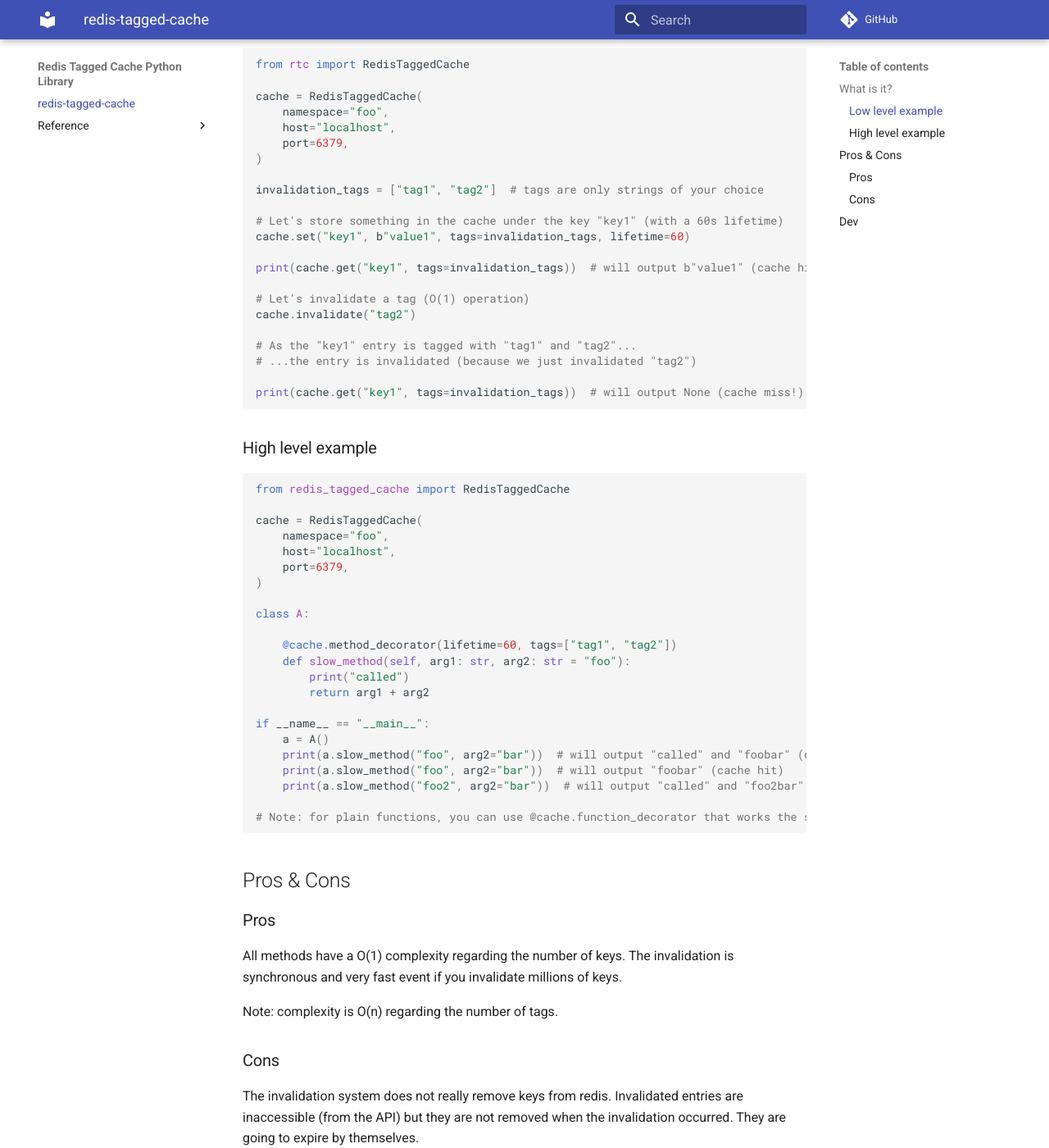
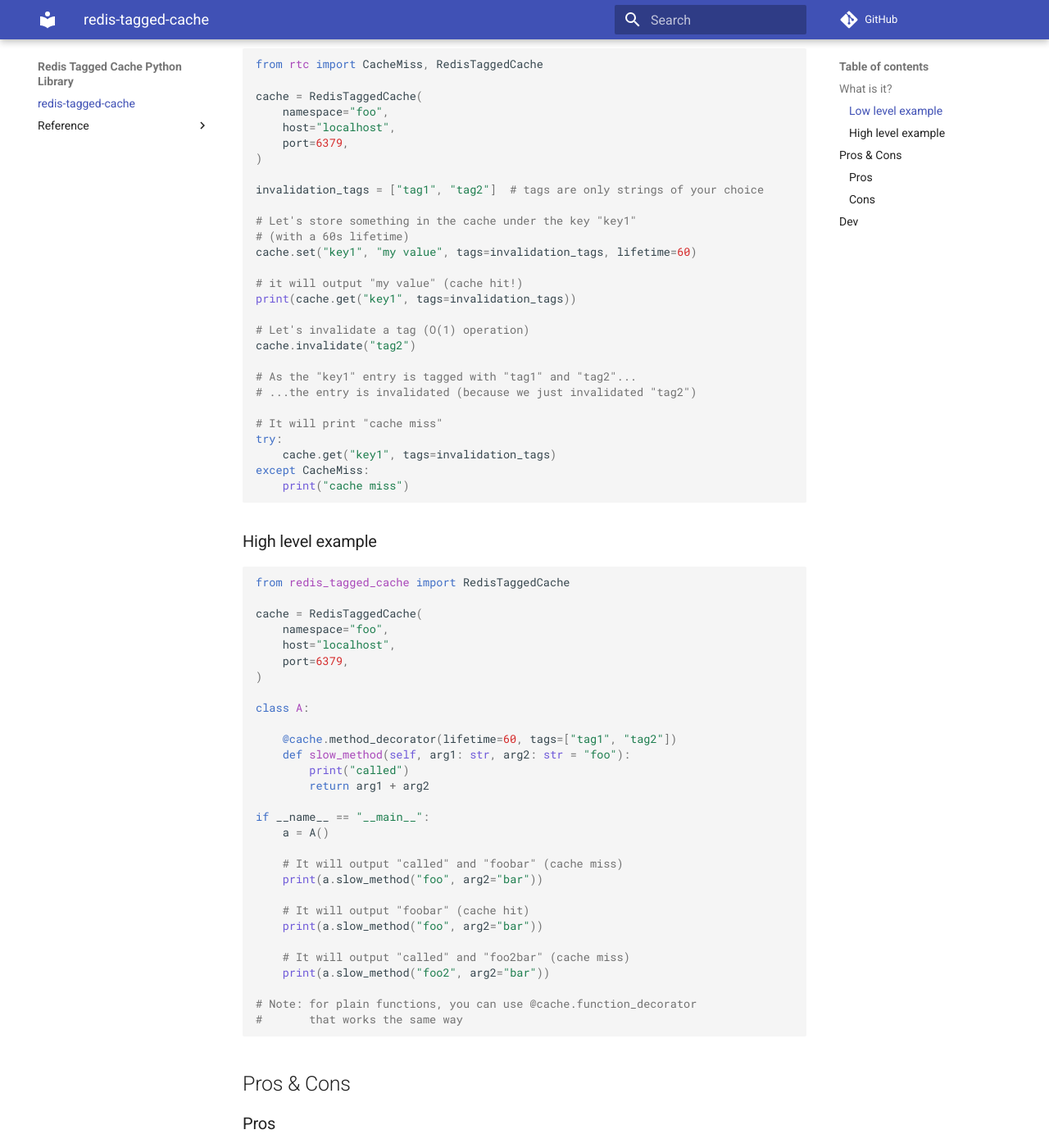
Before and after one commit to fabien-marty/redis-tagged-cache, an MkDocs documentation site: the page built from docs/index.md, in a window 1280 px wide and 1400 px high, scrolled down 384 px. Shown: the whole window at 82% size. Built offline with MkDocs 1.6.1 and Material for MkDocs 9.7.7, drawn with Linux system fonts in a browser that asks for light colours; comment, search, counter and statistics services are not loaded.

````diff
--- a/docs/index.md
+++ b/docs/index.md
@@ -11,7 +11,7 @@
 Usage:
 
 ```python
-from rtc import RedisTaggedCache
+from rtc import CacheMiss, RedisTaggedCache
 
 cache = RedisTaggedCache(
     namespace="foo",
@@ -21,10 +21,12 @@
 
 invalidation_tags = ["tag1", "tag2"]  # tags are only strings of your choice
 
-# Let's store something in the cache under the key "key1" (with a 60s lifetime)
-cache.set("key1", b"value1", tags=invalidation_tags, lifetime=60)
+# Let's store something in the cache under the key "key1"
+# (with a 60s lifetime)
+cache.set("key1", "my value", tags=invalidation_tags, lifetime=60)
 
-print(cache.get("key1", tags=invalidation_tags))  # will output b"value1" (cache hit!)
+# it will output "my value" (cache hit!)
+print(cache.get("key1", tags=invalidation_tags))
 
 # Let's invalidate a tag (O(1) operation)
 cache.invalidate("tag2")
@@ -32,7 +34,12 @@
 # As the "key1" entry is tagged with "tag1" and "tag2"...
 # ...the entry is invalidated (because we just invalidated "tag2")
 
-print(cache.get("key1", tags=invalidation_tags))  # will output None (cache miss!)
+# It will print "cache miss"
+try:
+    cache.get("key1", tags=invalidation_tags)
+except CacheMiss:
+    print("cache miss")
+
 ```
 
 ### High level example
@@ -55,11 +62,18 @@
 
 if __name__ == "__main__":
     a = A()
-    print(a.slow_method("foo", arg2="bar"))  # will output "called" and "foobar" (cache miss)
-    print(a.slow_method("foo", arg2="bar"))  # will output "foobar" (cache hit)
-    print(a.slow_method("foo2", arg2="bar"))  # will output "called" and "foo2bar" (cache miss)
 
-# Note: for plain functions, you can use @cache.function_decorator that works the same way
+    # It will output "called" and "foobar" (cache miss)
+    print(a.slow_method("foo", arg2="bar"))
+
+    # It will output "foobar" (cache hit)
+    print(a.slow_method("foo", arg2="bar"))
+
+    # It will output "called" and "foo2bar" (cache miss)
+    print(a.slow_method("foo2", arg2="bar"))
+
+# Note: for plain functions, you can use @cache.function_decorator
+#       that works the same way
 ```
 
 ## Pros & Cons
--- a/rtc/__init__.py
+++ b/rtc/__init__.py
@@ -1,3 +1,3 @@
-from rtc.infra.controllers.lib import RedisTaggedCache
+from rtc.infra.controllers.lib import CacheMiss, RedisTaggedCache
 
-__all__ = ["RedisTaggedCache"]
+__all__ = ["CacheMiss", "RedisTaggedCache"]
````
Also changed, not shown: README.md (+27 -9 lines), 3 other files.
